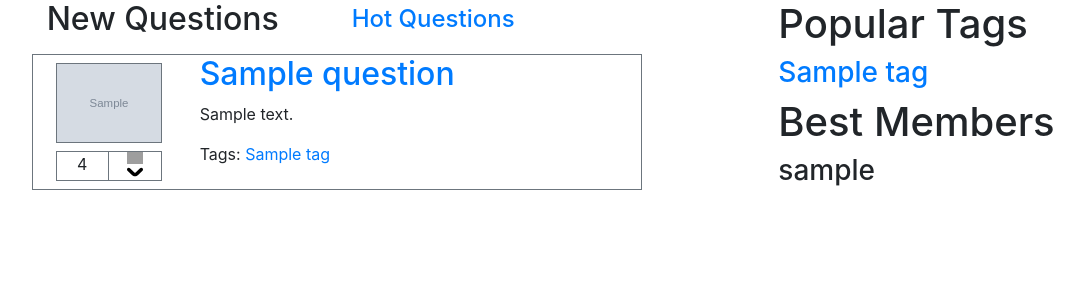
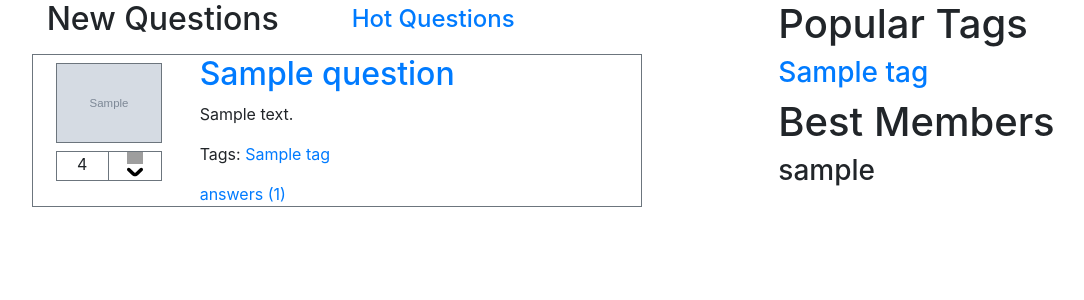
Before and after one commit to DronBrigadir/tp, a Django app: page / in a window 1280 px wide. Shown: the part 70-370 px from the top of the page, without its empty margins (90-1174 px from the left). Run offline with Django 3.2, Linux system fonts and the light colour scheme; tables that the repository leaves empty hold one stand-in row (values such as "Sample post"); grey boxes marked "Sample" are stand-in pictures; some libraries are stand-ins or nearby versions; grey boxes are pictures that could not be loaded.

Commit message:
add number of answers in question_unit

```diff
--- a/ASKZUB/templates/includes/question_unit.html
+++ b/ASKZUB/templates/includes/question_unit.html
@@ -41,4 +41,6 @@
         </li>
     </ul>
 
+    <a href="{% url 'ask:question' question_id=question.id %}">answers ({{ question.answer_set.count }})</a>
+
 </div>
```
